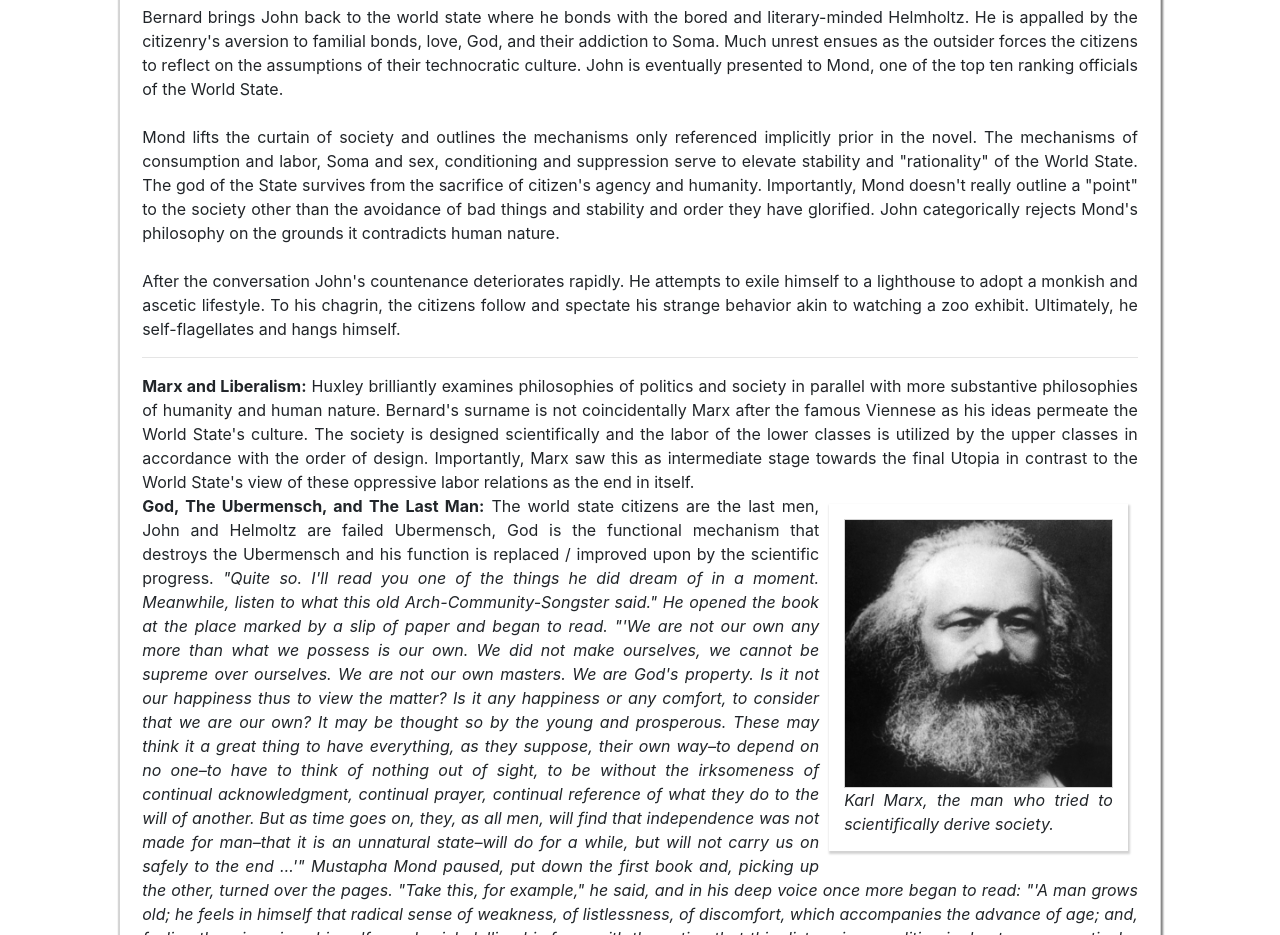
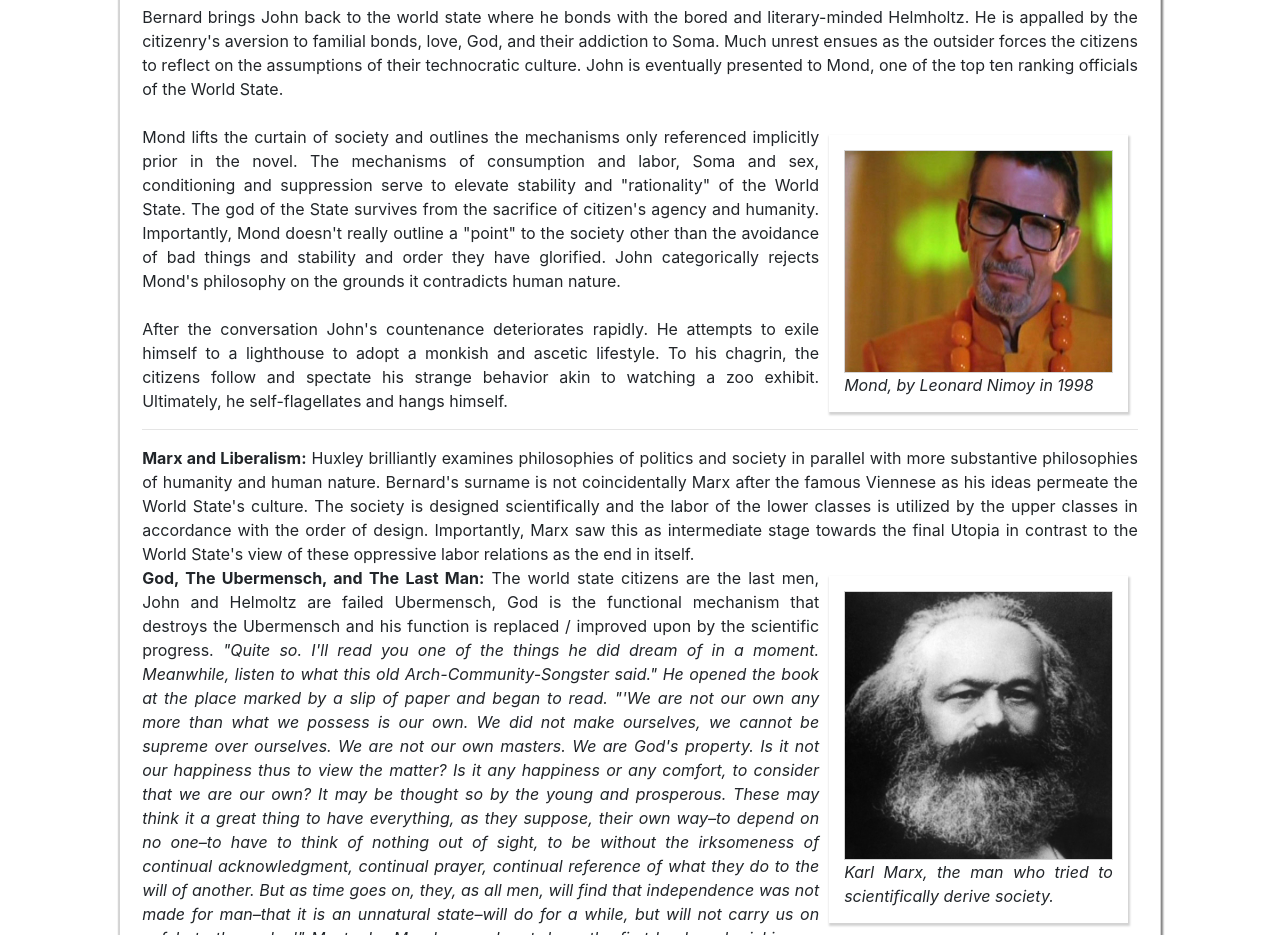
Before and after one commit to spwhite1337/website, a Vue app in the folder frontend/: page /Blog/BraveNewWorld in a window 1280 px wide. Shown: the part 1060-1995 px from the top of the page. Built offline with nearby package versions, Linux system fonts and the light colour scheme.

Commit message:
Mond pic

```diff
--- a/frontend/src/components/blog_posts/books/BraveNewWorld.vue
+++ b/frontend/src/components/blog_posts/books/BraveNewWorld.vue
@@ -40,6 +40,11 @@
     ensues as the outsider forces the citizens to reflect on the assumptions of their technocratic culture. John is
     eventually presented to Mond, one of the top ten ranking officials of the World State.
     <br><br>
+    <captioned-image
+        :image="getImgUrl('mond.jpg')" alt="Mond"
+        caption="Mond, by Leonard Nimoy in 1998"
+        position="right" size="30%">
+    </captioned-image>
     Mond lifts the curtain of society and outlines the mechanisms only referenced implicitly prior in the novel. The
     mechanisms of consumption and labor, Soma and sex, conditioning and suppression serve to elevate stability and
     "rationality" of the World State. The god of the State survives from the sacrifice of citizen's agency and humanity.
```
Also changed, not shown: frontend/src/assets/blog_posts/books/BraveNewWorld/mond.jpg (added).
